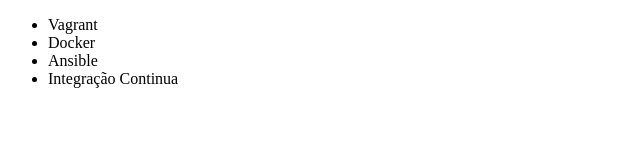
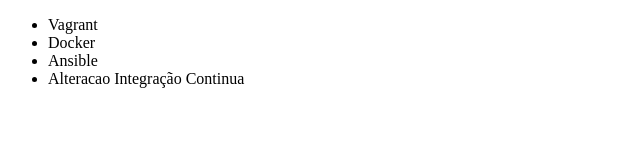
Before and after one commit to luizbazan/aluragit, a plain HTML site: page index.html in a window 1280 px wide. Shown: the full height of the page, 0-640 px from the left. Drawn offline with Linux system fonts and the light colour scheme.

Commit message:
renomeando o curso

```diff
--- a/index.html
+++ b/index.html
@@ -9,7 +9,7 @@
         <li>Vagrant</li>
         <li>Docker</li>
         <li>Ansible</li>
-        <li>Integração Continua</li>
+        <li>Alteracao Integração Continua</li>
     </ul>
 </body>
 </html>
```
